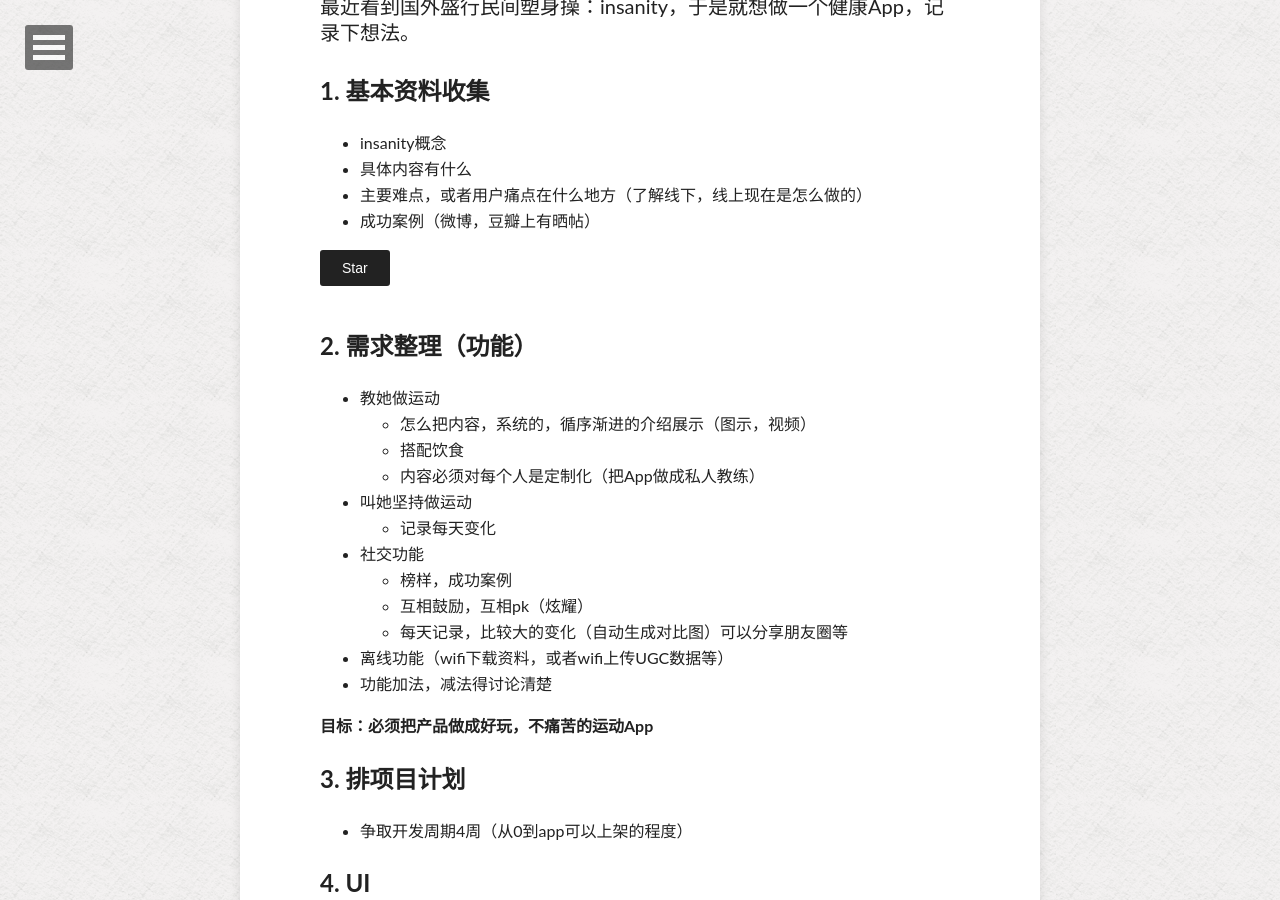
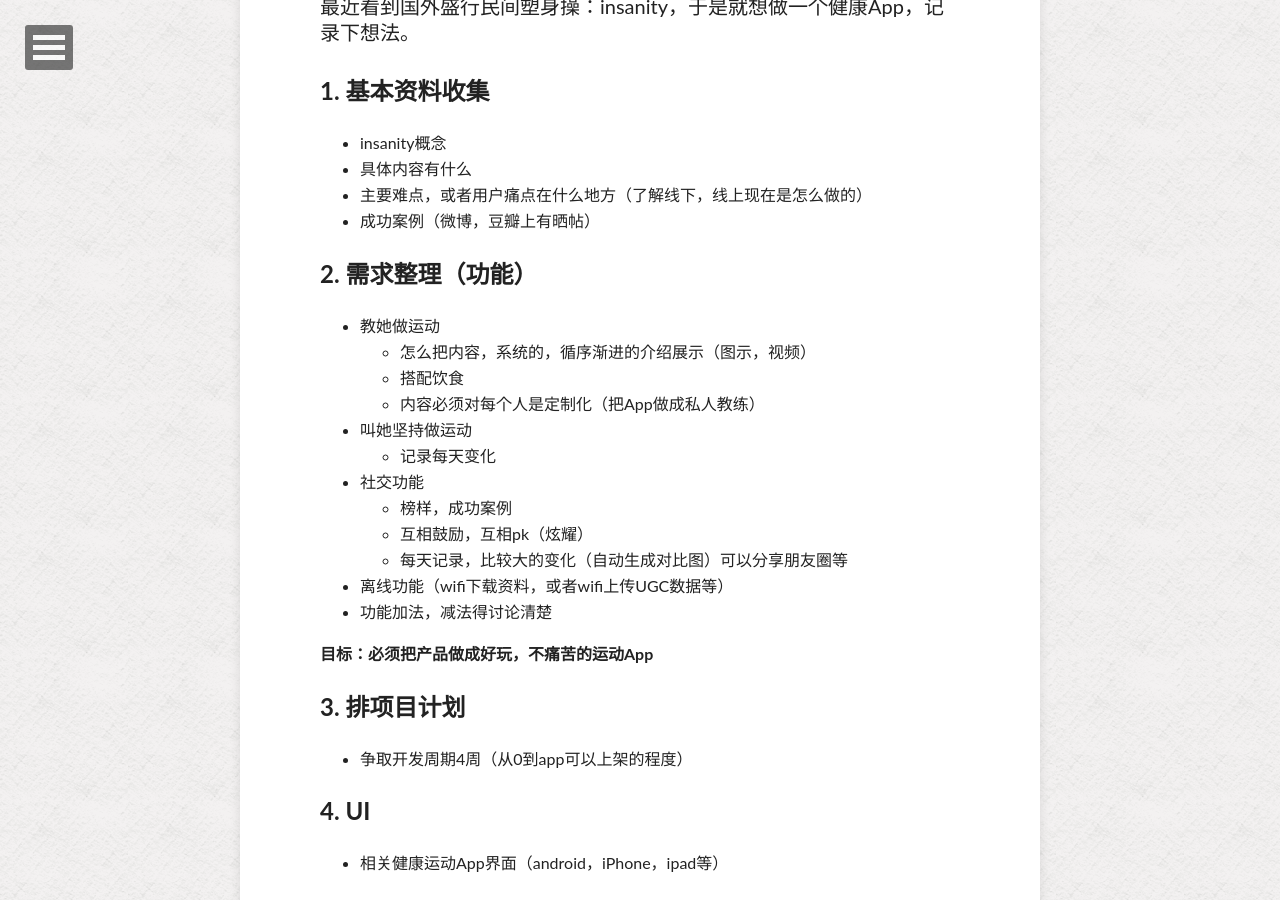
Before and after one commit to laoshucheng/tonyrisk, a Jekyll site: the page built from _posts/2014-05-01-start-insanity-app.md, in a window 1280 px wide and 900 px high, scrolled down 527 px. Built offline with Jekyll 4.4.1, drawn with Linux system fonts in a browser that asks for light colours; nearby versions of some CDN libraries.

Commit message:
Update 2014-05-01-start-insanity-app.md

```diff
--- a/_posts/2014-05-01-start-insanity-app.md
+++ b/_posts/2014-05-01-start-insanity-app.md
@@ -13,10 +13,6 @@ image:
 - 具体内容有什么
 - 主要难点，或者用户痛点在什么地方（了解线下，线上现在是怎么做的）
 - 成功案例（微博，豆瓣上有晒帖）
-
-<button type="button" class="btn btn-default btn-lg">
-  <span class="glyphicon glyphicon-star"></span> Star
-</button>
 
 <!--break-->
 
```
